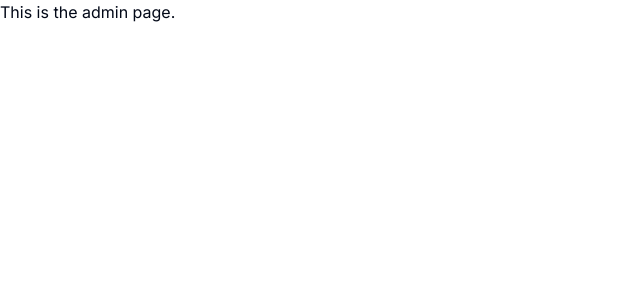
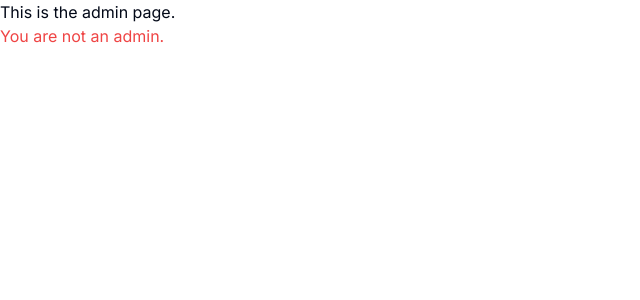
Before and after one commit to aces-erc/aces-web, a Next.js app: page /admin in a window 1280 px wide. Shown: the top 300 px of the page, without its empty margins (0-640 px from the left). Built offline with nearby package versions, Linux system fonts and the light colour scheme; no server answers.

Commit message:
🐞 fix: Refactor Clerk authentication in admin layout and page components

```diff
--- a/src/app/(pages)/admin/page.tsx
+++ b/src/app/(pages)/admin/page.tsx
@@ -1,12 +1,22 @@
 "use client";
 
-import { UserButton } from "@clerk/nextjs";
+import { UserButton, useUser } from "@clerk/nextjs";
+import { useEffect } from "react";
 
 const AdminPage = () => {
+  const { isLoaded, isSignedIn, user } = useUser();
+
   return (
     <div>
       <UserButton />
-      <p>This is the admin page.</p>
+      <p>
+        This is the admin page.
+        <p className="text-red-500">
+          {user?.publicMetadata.role === "admin"
+            ? "You are an admin."
+            : "You are not an admin."}
+        </p>
+      </p>
     </div>
   );
 };
```
